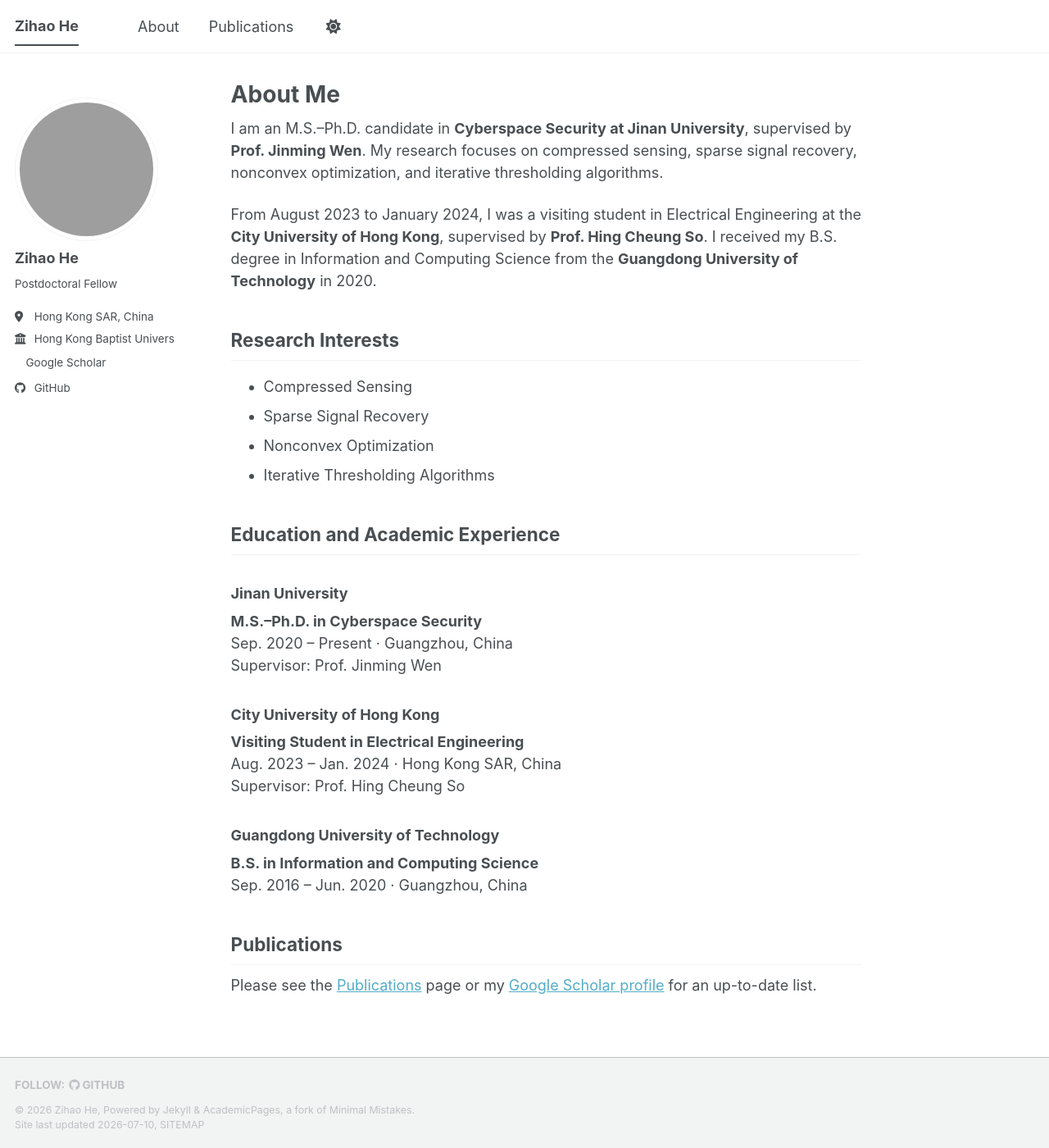
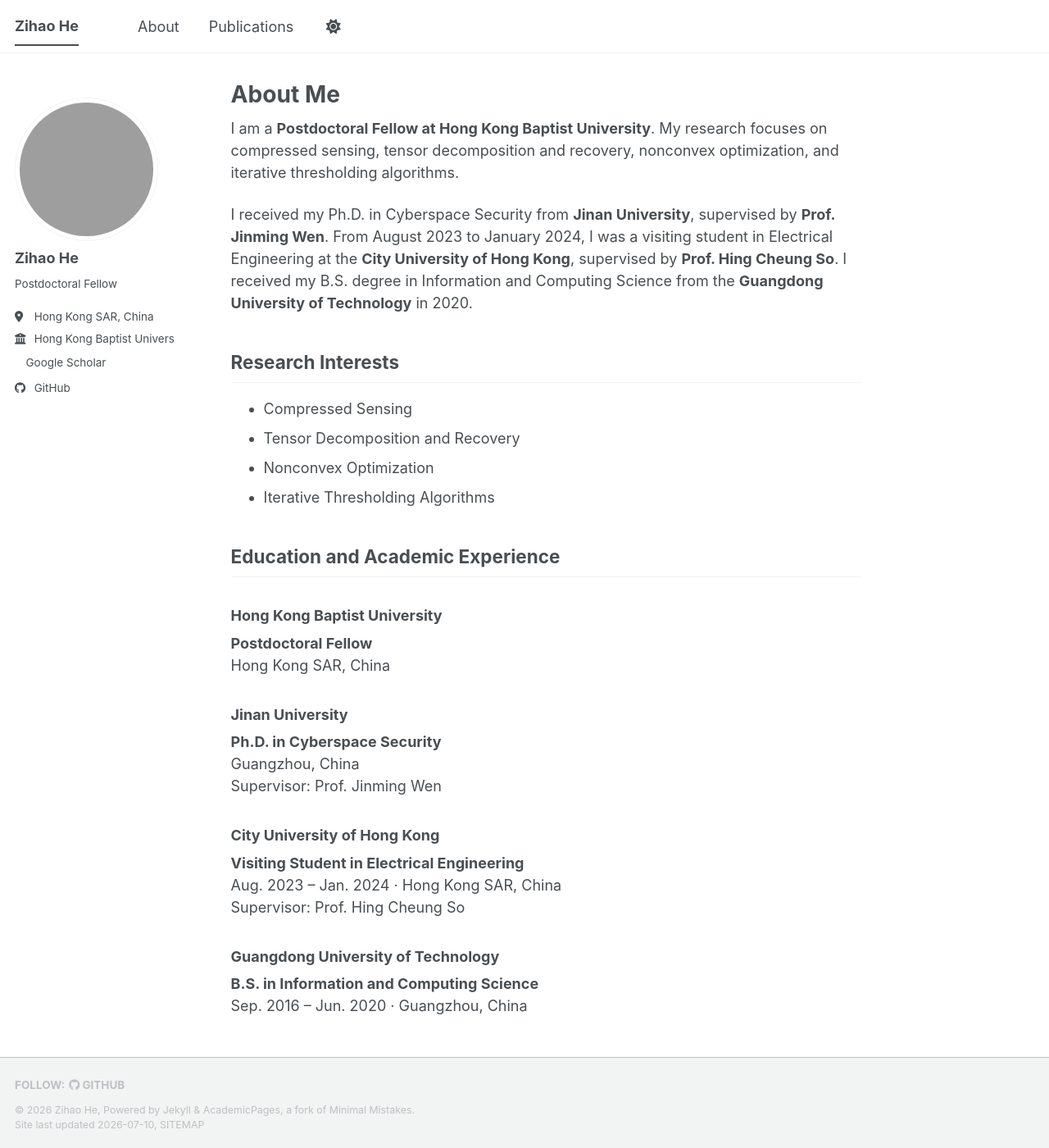
Before and after one commit to boxes757/boxes757.github.io, a Jekyll site: the page built from _pages/about.md, in a window 1280 px wide and 1400 px high. Shown: the whole window at 82% size. Built offline with Jekyll 4.4.1, drawn with Linux system fonts in a browser that asks for light colours; a style sheet for code colours, icons or effects is not loaded; grey boxes are pictures that could not be loaded.

Commit message:
Update postdoctoral affiliation and research interests

```diff
--- a/_pages/about.md
+++ b/_pages/about.md
@@ -7,23 +7,28 @@ redirect_from:
   - /about.html
 ---
 
-I am an M.S.–Ph.D. candidate in **Cyberspace Security at Jinan University**, supervised by **Prof. Jinming Wen**. My research focuses on compressed sensing, sparse signal recovery, nonconvex optimization, and iterative thresholding algorithms.
+I am a **Postdoctoral Fellow at Hong Kong Baptist University**. My research focuses on compressed sensing, tensor decomposition and recovery, nonconvex optimization, and iterative thresholding algorithms.
 
-From August 2023 to January 2024, I was a visiting student in Electrical Engineering at the **City University of Hong Kong**, supervised by **Prof. Hing Cheung So**. I received my B.S. degree in Information and Computing Science from the **Guangdong University of Technology** in 2020.
+I received my Ph.D. in Cyberspace Security from **Jinan University**, supervised by **Prof. Jinming Wen**. From August 2023 to January 2024, I was a visiting student in Electrical Engineering at the **City University of Hong Kong**, supervised by **Prof. Hing Cheung So**. I received my B.S. degree in Information and Computing Science from the **Guangdong University of Technology** in 2020.
 
 ## Research Interests
 
 - Compressed Sensing
-- Sparse Signal Recovery
+- Tensor Decomposition and Recovery
 - Nonconvex Optimization
 - Iterative Thresholding Algorithms
 
 ## Education and Academic Experience
 
+### Hong Kong Baptist University
+
+**Postdoctoral Fellow**
+Hong Kong SAR, China
+
 ### Jinan University
 
-**M.S.–Ph.D. in Cyberspace Security**
-Sep. 2020 – Present · Guangzhou, China
+**Ph.D. in Cyberspace Security**
+Guangzhou, China
 Supervisor: Prof. Jinming Wen
 
 ### City University of Hong Kong
```
